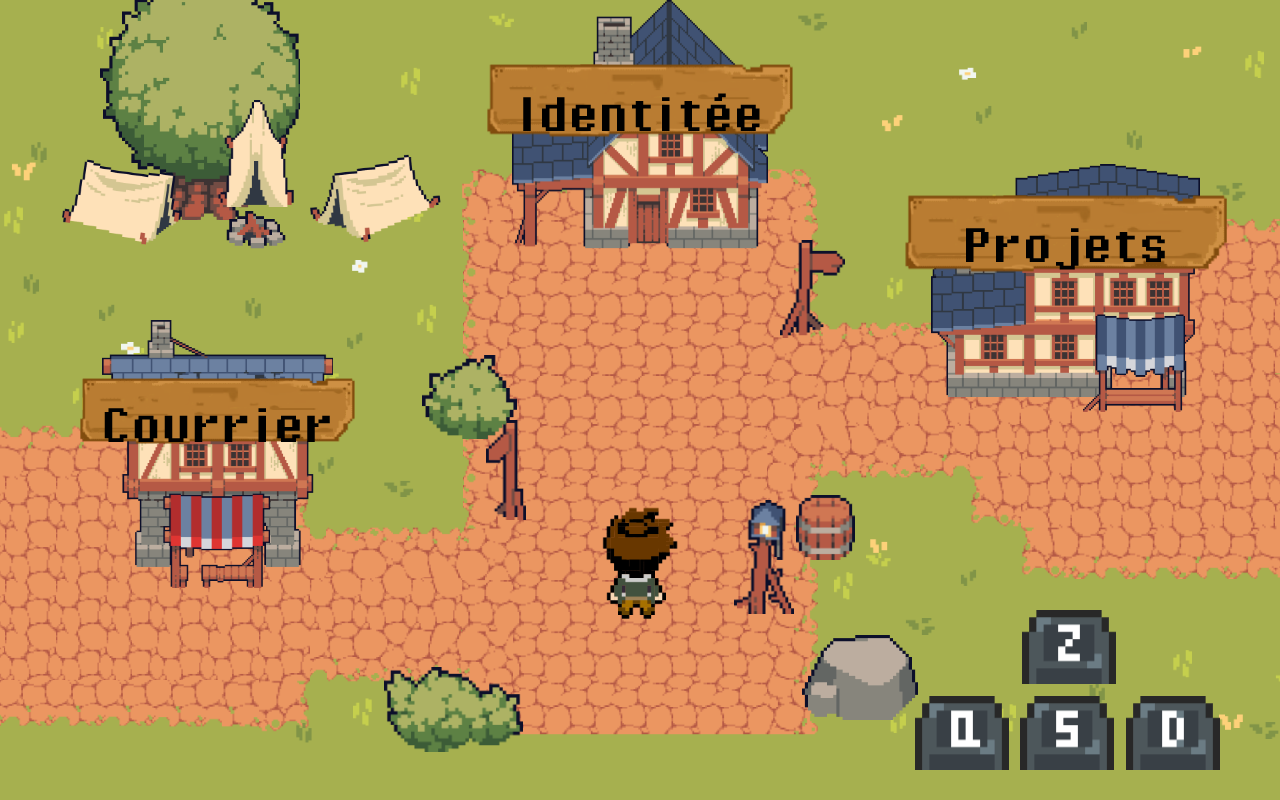
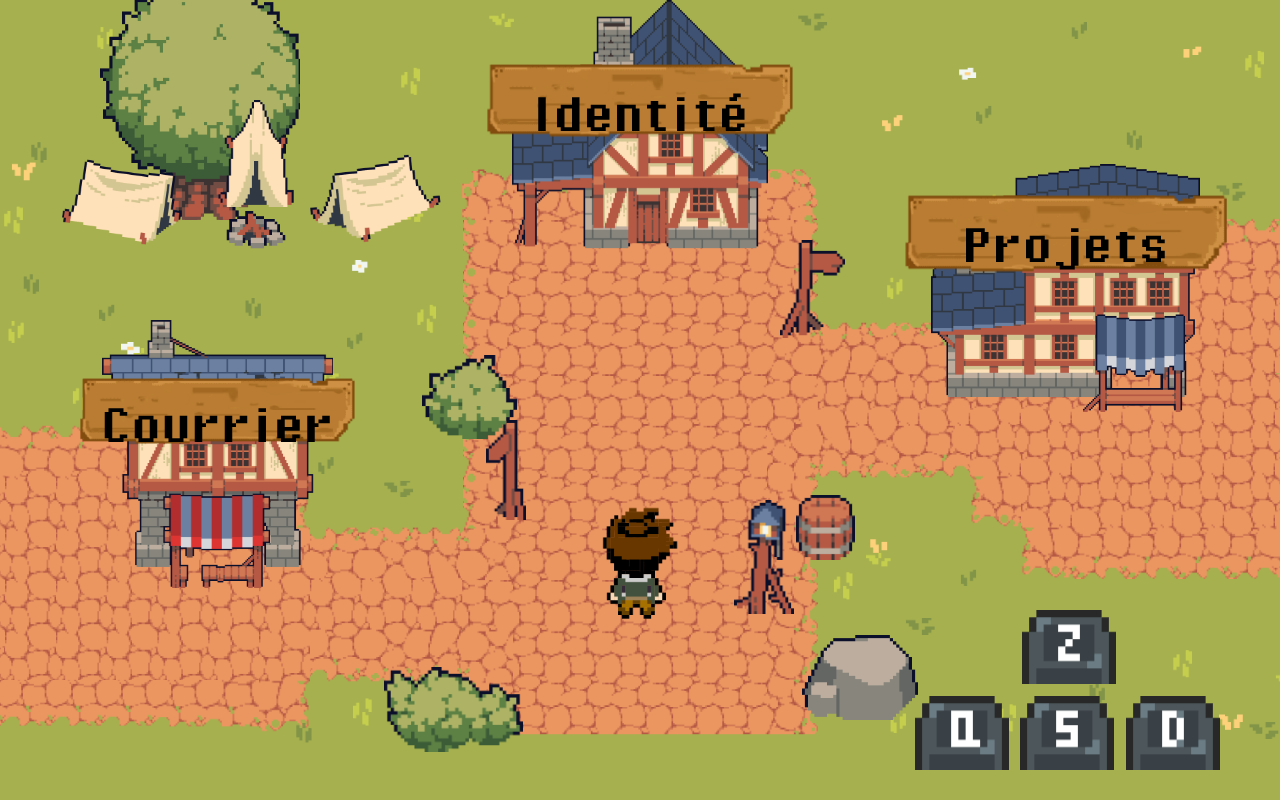
Before and after one commit to Thomas-bon/PortFolio-2024, a plain HTML site: page homePage.html in a window 1280 px wide. Drawn offline with Linux system fonts and the light colour scheme.

Commit message:
FIX identity name

```diff
--- a/homePage.html
+++ b/homePage.html
@@ -21,7 +21,7 @@
         </div>
 
         <div class="obstacle house" id="houseIdentity">
-            <div class="sign">Identitée</div>
+            <div class="sign">Identité</div>
         </div>
 
         <div class="obstacle house" id="houseLetter">
```
Also changed, not shown: 1 other file.
